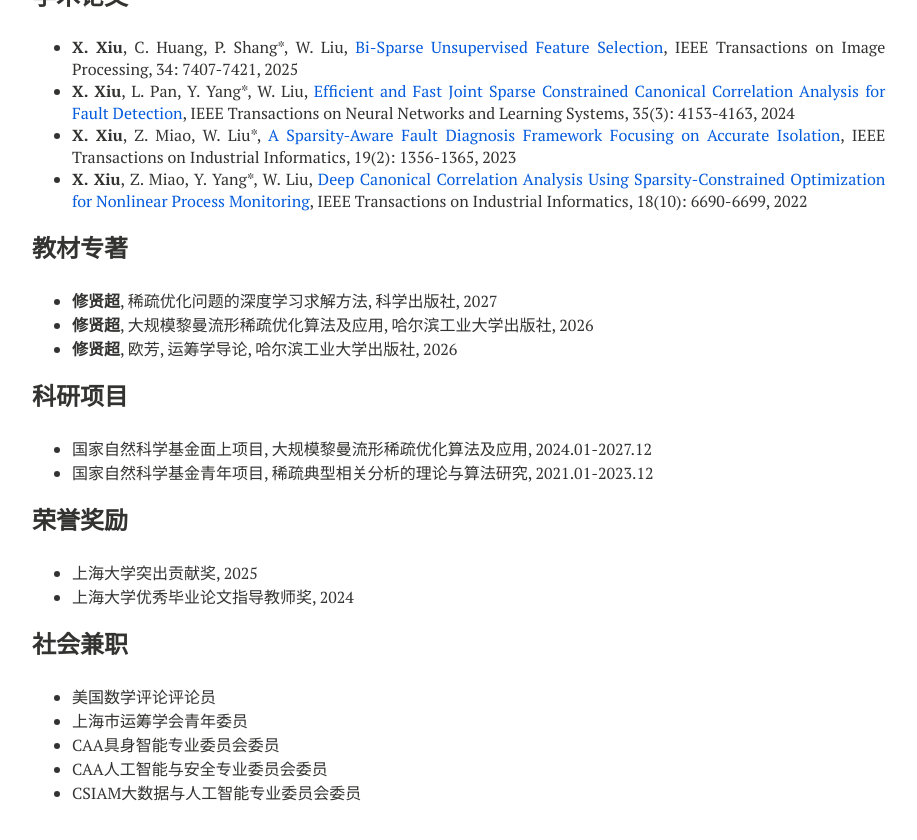
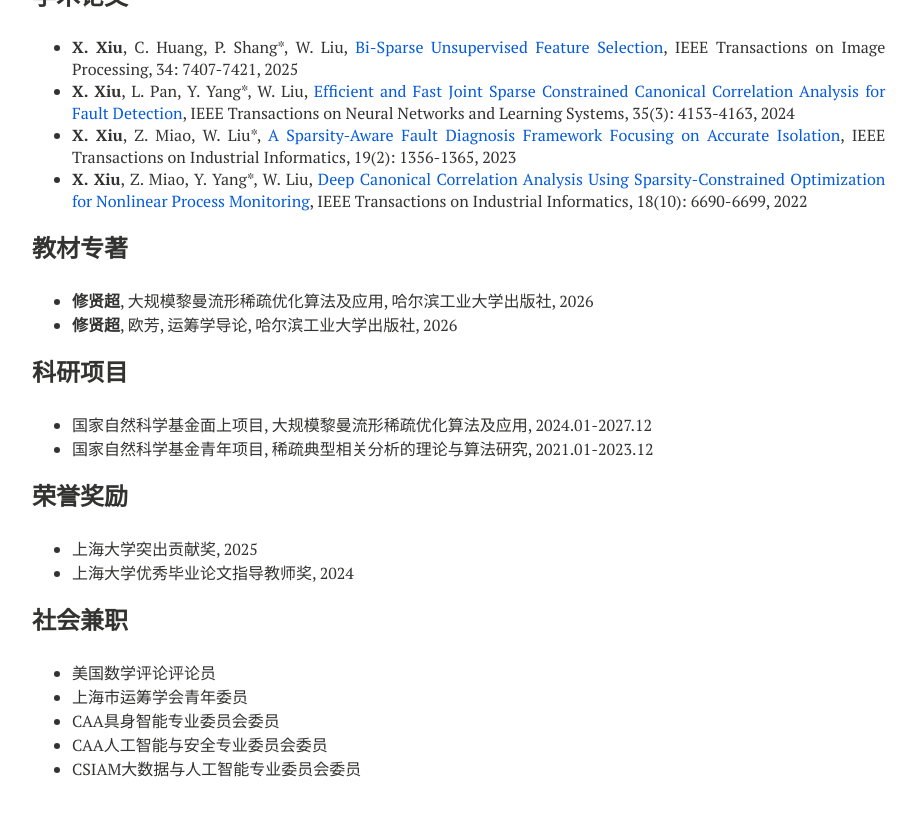
Before and after one commit to xianchaoxiu/xianchaoxiu.github.io, a Jekyll site: the page built from chinese/index.md, in a window 1280 px wide and 900 px high, scrolled down 778 px. Shown: the top 840 px of the window, without its empty margins (288-1205 px from the left). Built offline with Jekyll 4.4.1, drawn with Linux system fonts in a browser that asks for light colours; nearby versions of some CDN libraries.

Commit message:
Update index.md

```diff
--- a/chinese/index.md
+++ b/chinese/index.md
@@ -46,7 +46,6 @@ share: false
 
 
 ### 教材专著
-* <b>修贤超</b>, 稀疏优化问题的深度学习求解方法, 科学出版社, 2027 <br>
 * <b>修贤超</b>, 大规模黎曼流形稀疏优化算法及应用, 哈尔滨工业大学出版社, 2026 <br>
 * <b>修贤超</b>, 欧芳, 运筹学导论, 哈尔滨工业大学出版社, 2026 <br>
 
```
